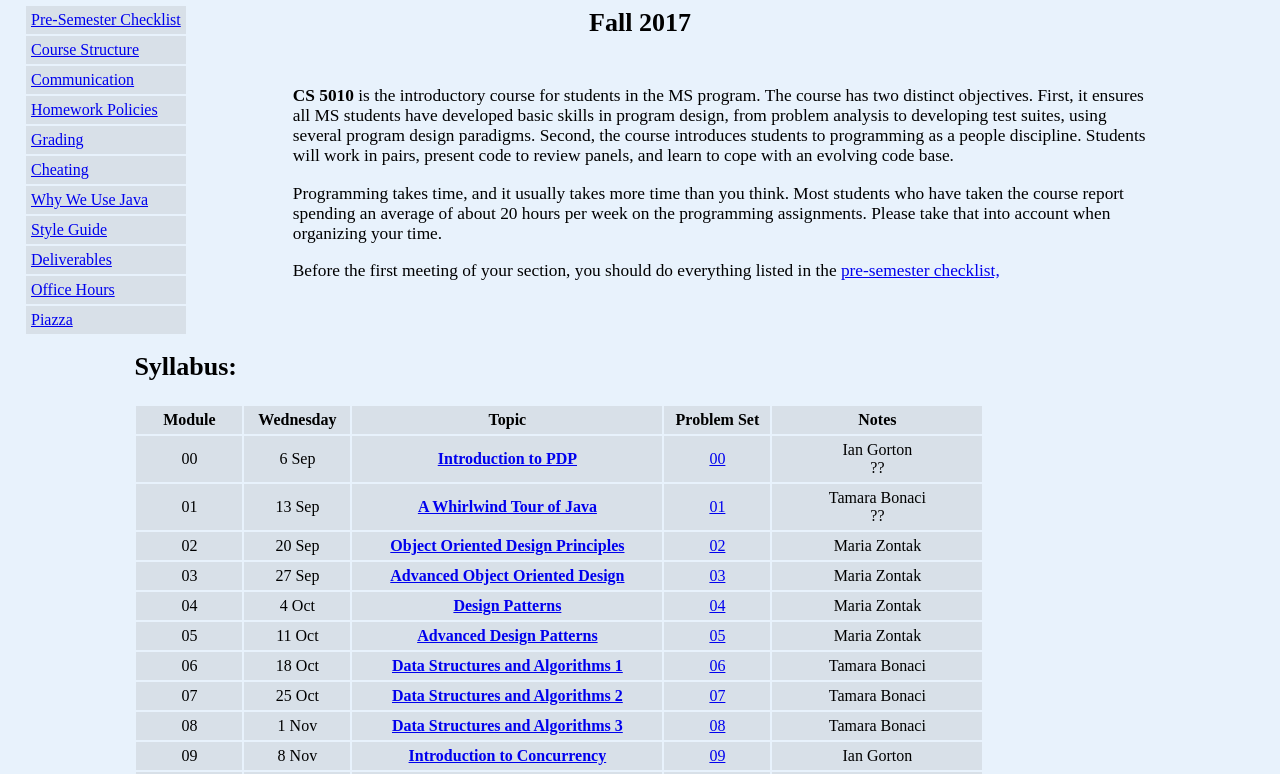
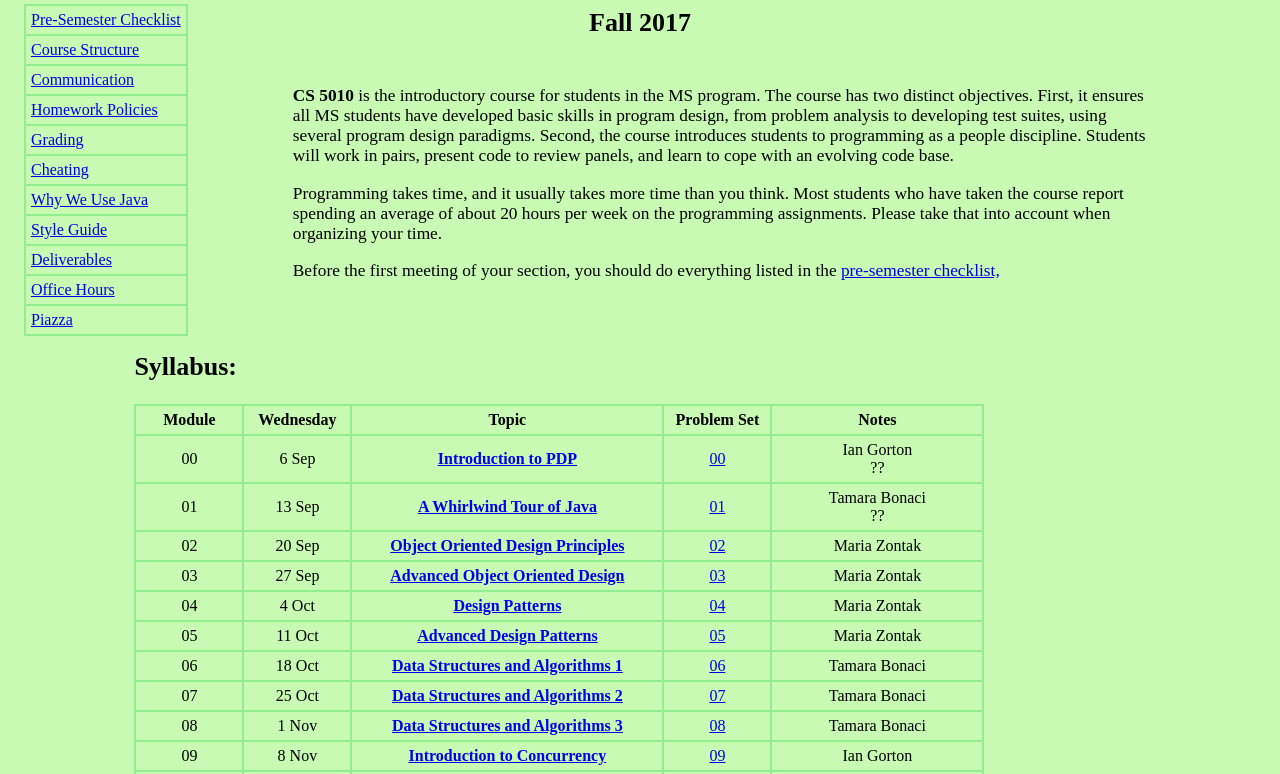
Before and after one commit to CS5010PDP2017FALL/cs5010pdp2017fall.github.io, a plain HTML site: page index.html in a window 1280 px wide. Shown: the part 77-851 px from the top of the page. Drawn offline with Linux system fonts and the light colour scheme.

Commit message:
Updated Color
Updated color

```diff
--- a/index_files/cs5010.css
+++ b/index_files/cs5010.css
@@ -22,7 +22,7 @@ body {
 }
 
 body {
-  background-color: #e8f2fc;
+  background-color: #C8FAB3;
   font-family:  "Times New Roman", Times, Georgia, serif;
   font-size: 13pt;
   /*
@@ -88,12 +88,12 @@ audio {
 
 table {
 /*  background-color: #808080;  */
-  background-color: #e8f2fc;
+  background-color: lightgreen;
 }
 
 th {
 /*  background-color: #d8d8d8;  */
-  background-color: #d8e0e8;
+  background-color: #C8FAB3;
   font-family:  "Times New Roman", Times, Georgia, serif;
   font-size: 12pt;
   margin: 3%;
@@ -102,7 +102,7 @@ th {
 
 td {
 /*  background-color: #d8d8d8;  */
-  background-color: #d8e0e8;
+  background-color: #C8FAB3;
   font-family:  "Times New Roman", Times, Georgia, serif;
   font-size: 12pt;
   margin: 3%;
```
